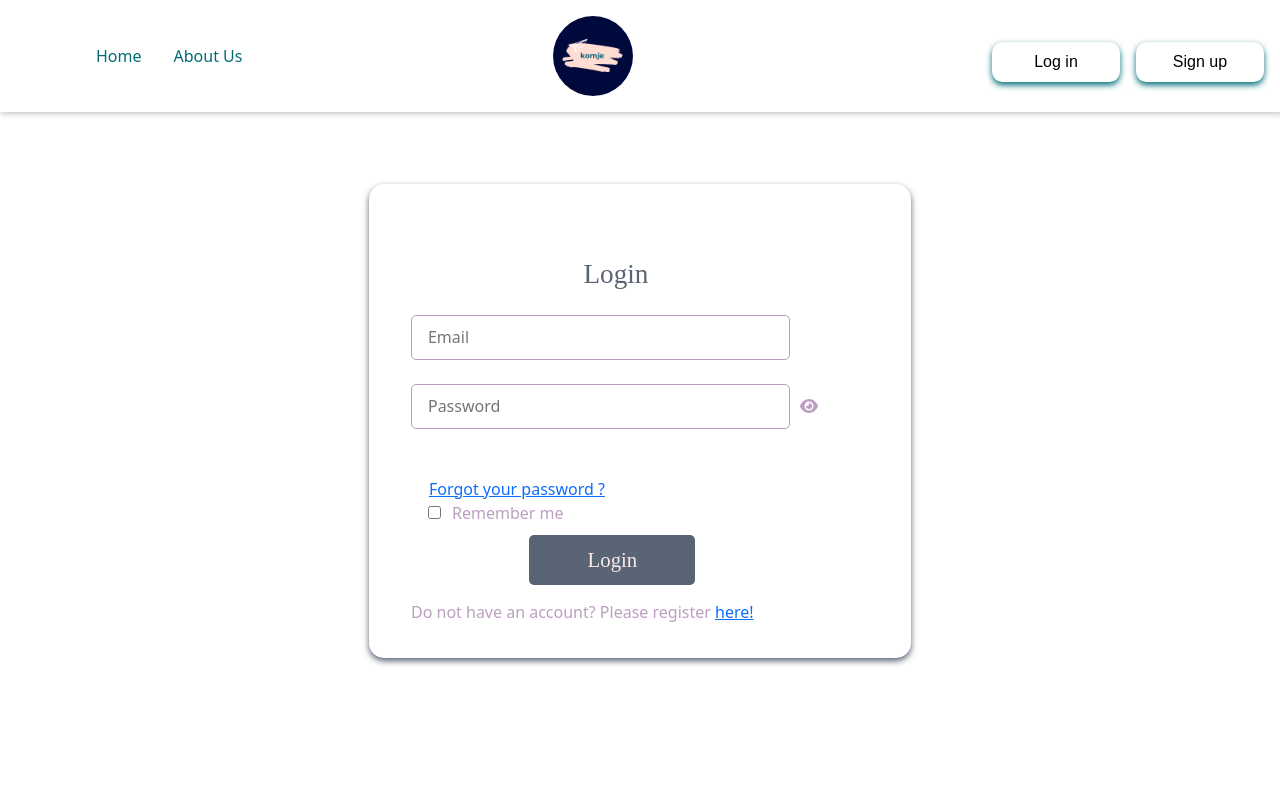
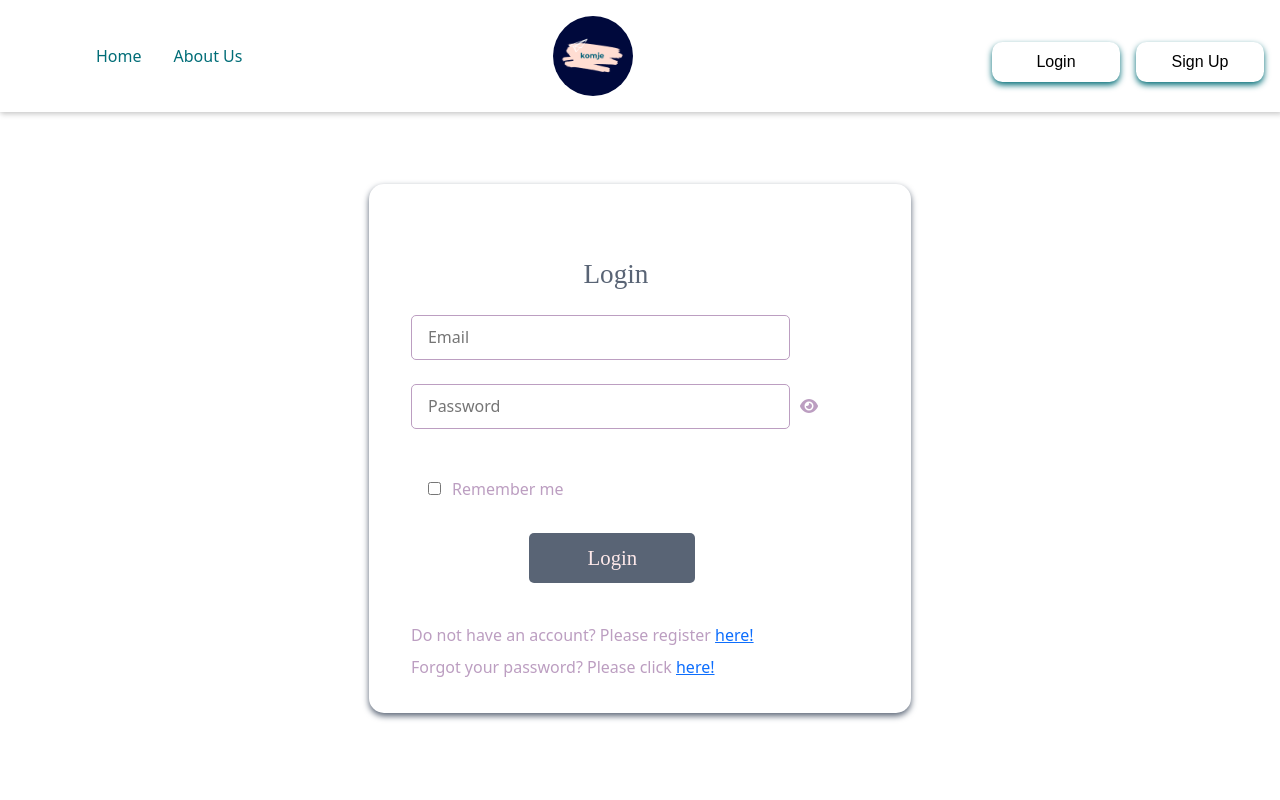
Before and after one commit to Mones-Hamd/FinalProjectHYF, a React app in the folder client/: page /login in a window 1280 px wide. Shown: the top 800 px of the page. Built offline with nearby package versions, Linux system fonts and the light colour scheme.

Commit message:
some sentences fixed and verify css part fixed

```diff
--- a/client/src/components/EmailForm/VerifyEmailForm.jsx
+++ b/client/src/components/EmailForm/VerifyEmailForm.jsx
@@ -22,8 +22,8 @@ const VerifyEmailForm = () => {
     id: 1,
     name: "email",
     type: "email",
-    placeholder: "Type your Email Adress here!",
-    errorMessage: "It should be a valid email address!",
+    placeholder: "Your email address",
+    errorMessage: "Please enter a valid email address.",
     required: true,
   };
   const handleSubmit = (e) => {
@@ -66,7 +66,8 @@ const VerifyEmailForm = () => {
       <div className="verify-box form-app">
         <h1 className="verify-header">Forgot your password?</h1>
         <p className="verify-text">
-          Enter your registered email below to receive password reset link
+          Do not worry, enter your registered email to reset your password and
+          click reset button.
         </p>
         <form className="verify-form" onSubmit={handleSubmit}>
           <FormInput
@@ -78,7 +79,7 @@ const VerifyEmailForm = () => {
           />
           <div className="btn-box">
             <button type="submit" className="btn-app  send-link-btn">
-              Send-link
+              Reset
             </button>
           </div>
         </form>
--- a/client/src/components/LoginForm/LoginForm.css
+++ b/client/src/components/LoginForm/LoginForm.css
@@ -13,7 +13,7 @@
   width: 70%;
   border: none;
   height: 50px;
-  margin-top: 10px;
+  margin: 2rem 0;
 }
 .btn-box {
   width: 50%;
@@ -31,13 +31,17 @@
   padding-left: 1rem;
 }
 .new-account-link {
-  margin-top: 15px;
+  margin-top: 0.5rem;
 }
 .form-box {
   padding: 10px;
 }
 .forget-password-link {
   margin-left: 18px;
+}
+.login-labels {
+  display: flex;
+  flex-direction: column;
 }
 @media only screen and (min-width: 200px) {
   .login-box {
--- a/client/src/components/LoginForm/LoginForm.jsx
+++ b/client/src/components/LoginForm/LoginForm.jsx
@@ -95,9 +95,7 @@ const LoginForm = () => {
                 errorMessage={input.errorMessage}
               />
             ))}
-            <a className="forget-password-link" href="/forgotPassword">
-              Forgot your password ?
-            </a>
+
             <div className="remember-box">
               <input
                 type="checkbox"
@@ -112,10 +110,16 @@ const LoginForm = () => {
                 Login
               </button>
             </div>
-            <label className="new-account-link ">
-              Do not have an account? Please register{" "}
-              <a href="/register"> here!</a>
-            </label>
+            <div className="login-labels">
+              <label className="new-account-link ">
+                Do not have an account? Please register{" "}
+                <a href="/register"> here!</a>
+              </label>
+              <label className="new-account-link ">
+                Forgot your password? Please click{" "}
+                <a href="/forgotPassword">here!</a>
+              </label>
+            </div>
           </form>
         </div>
         {isLoading ? <Spinner /> : <></>}
--- a/client/src/components/Nav/Nav.jsx
+++ b/client/src/components/Nav/Nav.jsx
@@ -62,10 +62,10 @@ const Nav = () => {
             {!isAuthenticated ? (
               <>
                 <Link to="/login">
-                  <button className="navbar-button">Log in</button>
+                  <button className="navbar-button">Login</button>
                 </Link>
                 <Link to="/register">
-                  <button className="navbar-button">Sign up</button>
+                  <button className="navbar-button">Sign Up</button>
                 </Link>
               </>
             ) : (
@@ -78,7 +78,7 @@ const Nav = () => {
                 <Link to="/login">
                   {user ? (
                     <button className="button-hamburger" onClick={logout}>
-                      Log Out
+                      Logout
                     </button>
                   ) : (
                     <button className="navbar-button" onClick={goLogin}>
@@ -105,16 +105,16 @@ const Nav = () => {
                     {user.username}
                   </Link>
                   <button className="button-hamburger" onClick={logout}>
-                    Log out
+                    Logout
                   </button>
                 </>
               ) : (
                 <>
                   <Link to="/login">
-                    <button className="button-hamburger">Log in</button>
+                    <button className="button-hamburger">Login</button>
                   </Link>
                   <Link to="/register">
-                    <button className="button-hamburger">Signup</button>
+                    <button className="button-hamburger">Sign Up</button>
                   </Link>
                 </>
               )}
--- a/client/src/components/SignUpForm/SignUpForm.jsx
+++ b/client/src/components/SignUpForm/SignUpForm.jsx
@@ -39,7 +39,7 @@ const SignUpForm = () => {
       id: 1,
       name: "username",
       type: "text",
-      placeholder: "User Name",
+      placeholder: "Username",
       errorMessage:
         "User name should be 3-16 characters and should not include any special character!",
       pattern: "^[A-Za-z0-9]{3,16}$",
@@ -69,7 +69,7 @@ const SignUpForm = () => {
       name: "confirmpassword",
       type: "password",
       placeholder: "Confirm Password",
-      errorMessage: "Passwords dont match",
+      errorMessage: "Password and confirm password must be match.",
       pattern: values.password,
       required: true,
     },
@@ -94,7 +94,7 @@ const SignUpForm = () => {
       <div className="signup-box form-app">
         <div className="form-box">
           <form className="signup-form" onSubmit={handleSubmit}>
-            <h2 className="create-title title-app">Create new account</h2>
+            <h2 className="create-title title-app">Create New Account</h2>
 
             {inputs.map((input) => (
               <FormInput
@@ -107,7 +107,7 @@ const SignUpForm = () => {
             ))}
             <div className="btn-box">
               <button className="sign-up-btn btn-app" disabled={isLoading}>
-                Sign-up
+                Sign Up
               </button>
             </div>
           </form>
--- a/client/src/components/UpdatePasswordForm/UpdatePasswordForm.jsx
+++ b/client/src/components/UpdatePasswordForm/UpdatePasswordForm.jsx
@@ -27,7 +27,7 @@ const UpdatePasswordForm = ({ userId, token }) => {
       name: "confirmpassword",
       type: "password",
       placeholder: "Confirm Password",
-      errorMessage: "Passwords dont match",
+      errorMessage: "Password and confirm password must be match.",
       pattern: values.password,
       required: true,
     },
--- a/client/src/hooks/useCancelEvent.js
+++ b/client/src/hooks/useCancelEvent.js
@@ -14,7 +14,7 @@ export const useCancelEvent = (eventId) => {
   const onReceived = () => {
     setEvents((events) => events.filter((event) => event._id !== eventId));
     setEvent(null);
-    toast.success("You have deleted the event successfully!", {
+    toast.success("You have deleted your invitation successfully!", {
       onClose: () => {
         navigate("/homePage");
       },
--- a/client/src/pages/CreateForm/CreateForm.jsx
+++ b/client/src/pages/CreateForm/CreateForm.jsx
@@ -15,7 +15,7 @@ const CreateForm = () => {
   const [isEventCreated, setEventCreated] = useState(false);
 
   const onSuccess = () => {
-    toast.success("Congrats! Event created successfully!");
+    toast.success("Congrats! Invitation have created successfully!");
     setEventCreated(true);
   };
 
@@ -48,10 +48,12 @@ const CreateForm = () => {
 
   useEffect(() => {
     if (error) {
-      toast.error("Oops! Something went wrong. We cannot create your wedding.");
+      toast.error(
+        "Oops! Something went wrong. We cannot create your invitation."
+      );
     }
     if (isSuccess) {
-      toast.success("You have created your wedding successfully!");
+      toast.success("You have created your invitation successfully!");
     }
   }, [error, isSuccess]);
 
@@ -100,7 +102,9 @@ const CreateForm = () => {
       setEventCreated(true);
     } catch (error) {
       setIsImageUploading(false);
-      toast.error("Oops! Something went wrong. We cannot create your wedding.");
+      toast.error(
+        "Oops! Something went wrong. We cannot create your invitation."
+      );
     }
   };
 
```
